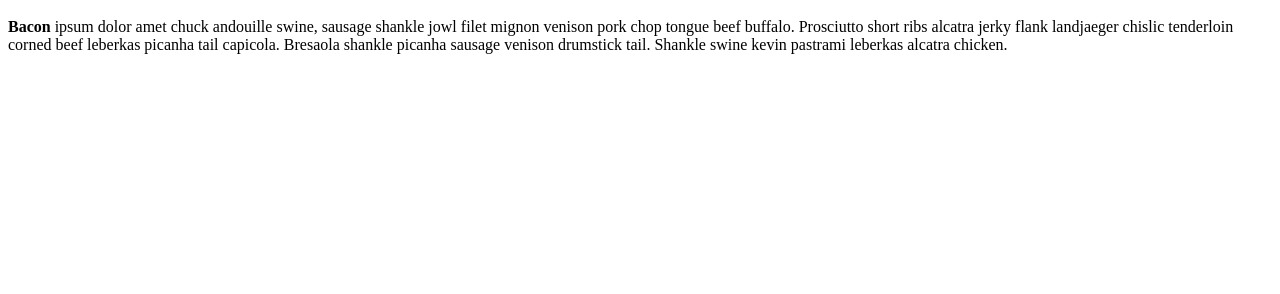
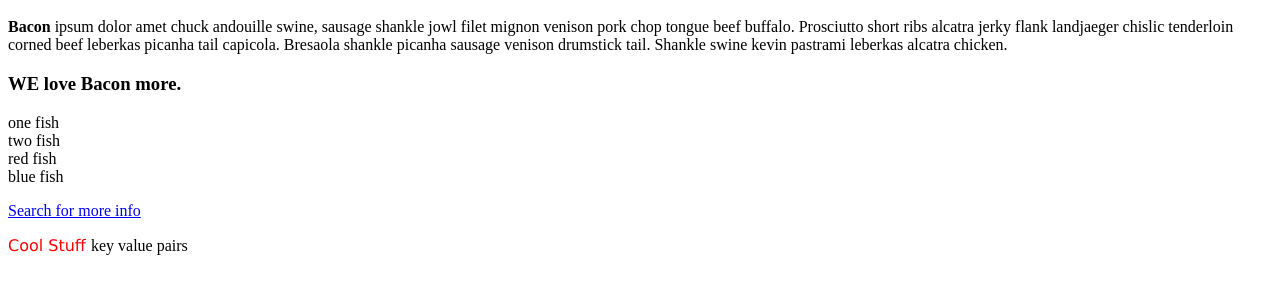
Before and after one commit to jchui23/it105-web, a plain HTML site: page index.html in a window 1280 px wide. Shown: the part 48-342 px from the top of the page. Drawn offline with Linux system fonts and the light colour scheme.

Commit message:
added some cool tags
HTML 3.0

```diff
--- a/index.html
+++ b/index.html
@@ -6,6 +6,22 @@
     <p>
 <b>Bacon</b> ipsum dolor amet chuck andouille swine, sausage shankle jowl filet mignon venison pork chop tongue beef buffalo. Prosciutto short ribs alcatra jerky flank landjaeger chislic tenderloin corned beef leberkas picanha tail capicola. Bresaola shankle picanha sausage venison drumstick tail. Shankle swine kevin pastrami leberkas alcatra chicken.
     </p>
+  <p>
+    <h3>WE love Bacon more.</h3>
+  </p>
+  <p>
+    one fish<br/>
+    two fish<br/>
+    red fish<br/>
+    blue fish<br/>
+  </p>
+  <p>
+    <a href="https://www.google.com"> Search for more info</a>
+  </p>
+  <p>
+    <font color="red" face="verdana"> Cool Stuff </font>
+    key value pairs
+  </p>
   </p>
 </body>
 </html>
```
